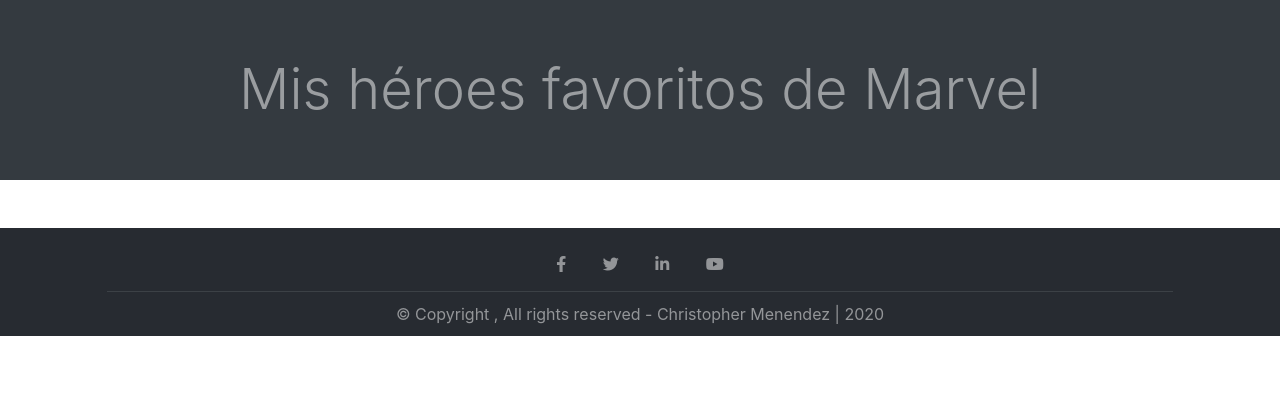
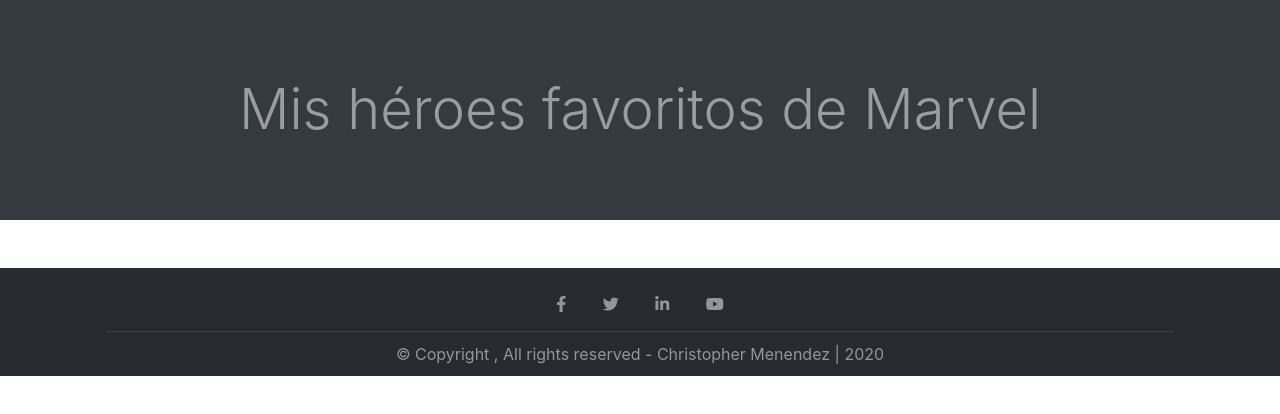
Before and after one commit to Christopherunfv96/MarvelHeroes, a plain HTML site: page docs/index.html in a window 1280 px wide. Drawn offline with Linux system fonts and the light colour scheme; no server answers.

Commit message:
Update estilos.css

```diff
--- a/docs/css/estilos.css
+++ b/docs/css/estilos.css
@@ -1 +1 @@
-.box-title-container{height:180px}.box-footer-container{height:108px}.abc{width:18rem!important;margin-left:15px;margin-right:15px;margin-top:40px;margin-bottom:10px}img{height:296px!important}footer{background-color:#272b31!important}.first-box-footer{border-bottom:1px solid #3c4146!important;padding-bottom:15px}.last-box-footer{padding-top:10px;padding-bottom:10px}
+.box-title-container{height:220px}.box-footer-container{height:108px}.abc{width:18rem!important;margin-left:15px;margin-right:15px;margin-top:40px;margin-bottom:10px}img{height:296px!important}footer{background-color:#272b31!important}.first-box-footer{border-bottom:1px solid #3c4146!important;padding-bottom:15px}.last-box-footer{padding-top:10px;padding-bottom:10px}
```
